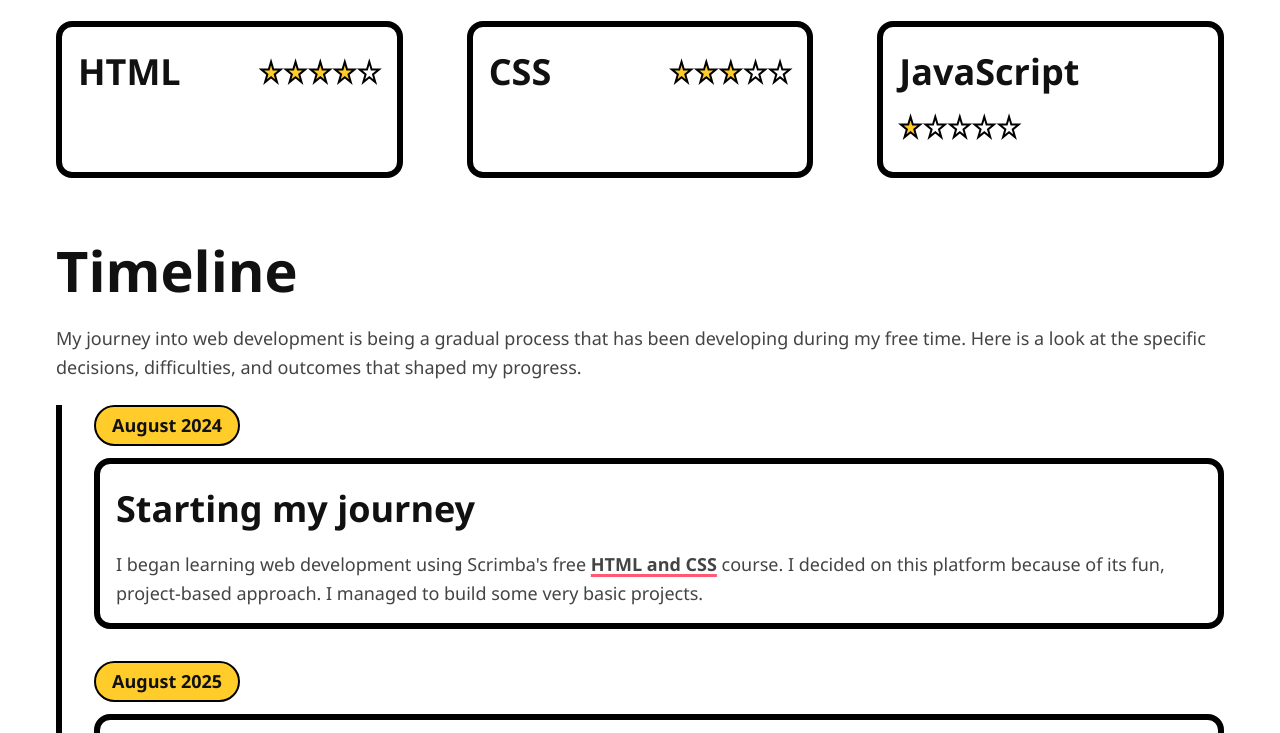
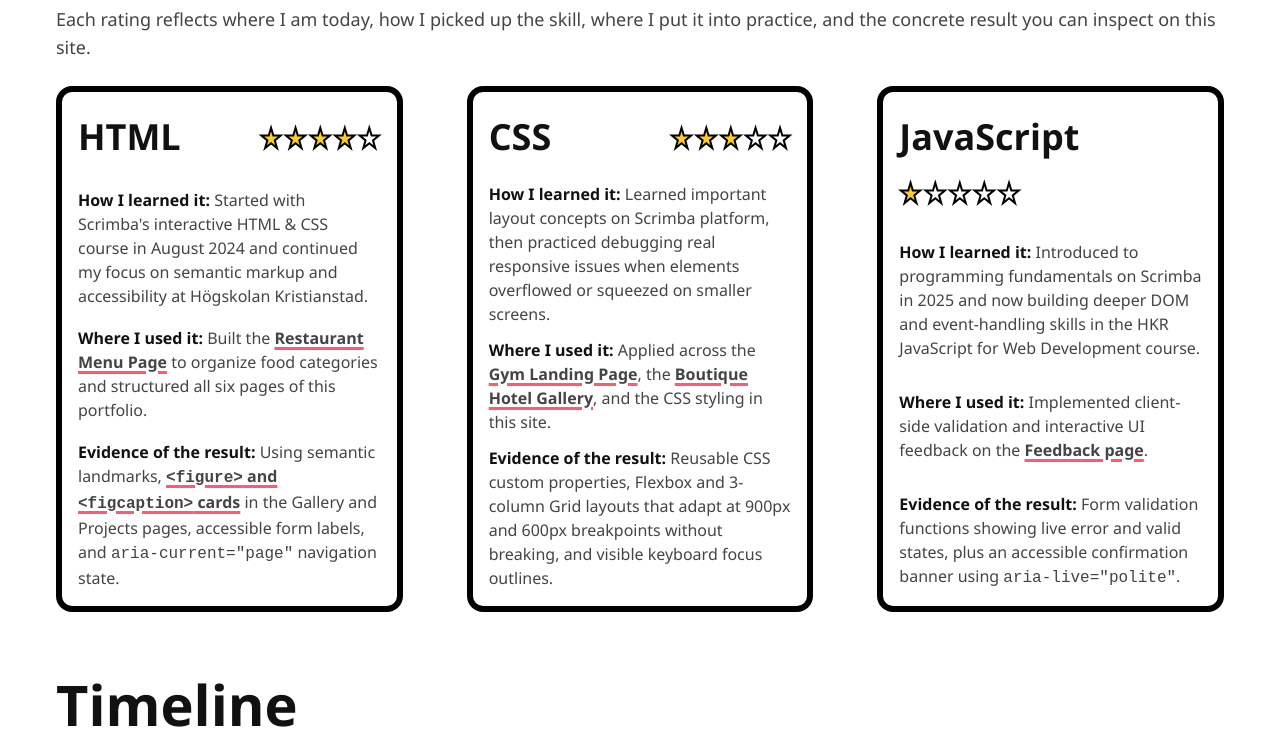
Before and after one commit to crismosdev/portfolio, a plain HTML site: page about.html in a window 1280 px wide. Shown: the part 737-1470 px from the top of the page. Drawn offline with Linux system fonts and the light colour scheme.

Commit message:
Improved skills section with detailed descriptions and improve styling for skill cards following teacher feedback.

```diff
--- a/about.html
+++ b/about.html
@@ -40,6 +40,7 @@
 
         <section class="skills-story">
             <h3>My Skills</h3>
+            <p>Each rating reflects where I am today, how I picked up the skill, where I put it into practice, and the concrete result you can inspect on this site.</p>
             <div class="grid-3x3">
                 <article class="card skill-card">
                     <div class="skill-heading">
@@ -52,6 +53,9 @@
                             <span class="star empty" aria-hidden="true">★</span>
                         </span>
                     </div>
+                    <p><strong>How I learned it:</strong> Started with Scrimba's interactive HTML &amp; CSS course in August 2024 and continued my focus on semantic markup and accessibility at Högskolan Kristianstad.</p>
+                    <p><strong>Where I used it:</strong> Built the <a href="projects.html">Restaurant Menu Page</a> to organize food categories and structured all six pages of this portfolio.</p>
+                    <p><strong>Evidence of the result:</strong> Using semantic landmarks, <a href="gallery.html"><code>&lt;figure&gt;</code> and <code>&lt;figcaption&gt;</code> cards</a> in the Gallery and Projects pages, accessible form labels, and <code>aria-current="page"</code> navigation state.</p>
                 </article>
 
                 <article class="card skill-card">
@@ -65,6 +69,9 @@
                             <span class="star empty" aria-hidden="true">★</span>
                         </span>
                     </div>
+                    <p><strong>How I learned it:</strong> Learned important layout concepts on Scrimba platform, then practiced debugging real responsive issues when elements overflowed or squeezed on smaller screens.</p>
+                    <p><strong>Where I used it:</strong> Applied across the <a href="projects.html">Gym Landing Page</a>, the <a href="projects.html">Boutique Hotel Gallery</a>, and the CSS styling in this site.</p>
+                    <p><strong>Evidence of the result:</strong> Reusable CSS custom properties, Flexbox and 3-column Grid layouts that adapt at 900px and 600px breakpoints without breaking, and visible keyboard focus outlines.</p>
                 </article>
 
                 <article class="card skill-card">
@@ -78,6 +85,9 @@
                             <span class="star empty" aria-hidden="true">★</span>
                         </span>
                     </div>
+                    <p><strong>How I learned it:</strong> Introduced to programming fundamentals on Scrimba in 2025 and now building deeper DOM and event-handling skills in the HKR JavaScript for Web Development course.</p>
+                    <p><strong>Where I used it:</strong> Implemented client-side validation and interactive UI feedback on the <a href="feedback.html">Feedback page</a>.</p>
+                    <p><strong>Evidence of the result:</strong> Form validation functions showing live error and valid states, plus an accessible confirmation banner using <code>aria-live="polite"</code>.</p>
                 </article>
             </div>
         </section>
--- a/styles.css
+++ b/styles.css
@@ -255,6 +255,10 @@ p {
     flex-wrap: wrap;
 }
 
+.skill-card {
+    justify-content: flex-start;
+}
+
 .skill-card h4 {
     font-size: 36px;
     margin-bottom: 0;
@@ -280,8 +284,28 @@ p {
     color: #ffffff;
 }
 
+.skill-card p {
+    font-size: 16px;
+    line-height: 1.5;
+    margin-bottom: 12px;
+}
+
 .skill-card p:last-child {
     margin-bottom: 0;
+}
+
+.skill-card strong {
+    color: var(--text-color);
+}
+
+.skill-card a,
+.timeline-card a {
+    color: inherit;
+    font-weight: 800;
+    text-decoration: underline;
+    text-decoration-thickness: 3px;
+    text-underline-offset: 3px;
+    text-decoration-color: var(--pink-highlight);
 }
 
 .timeline {
@@ -318,15 +342,6 @@ p {
 
 .timeline-card p:last-child {
     margin-bottom: 0;
-}
-
-.timeline-card a {
-    color: inherit;
-    font-weight: 800;
-    text-decoration: underline;
-    text-decoration-thickness: 3px;
-    text-underline-offset: 3px;
-    text-decoration-color: var(--pink-highlight);
 }
 
 /* 5. Cards */
```
